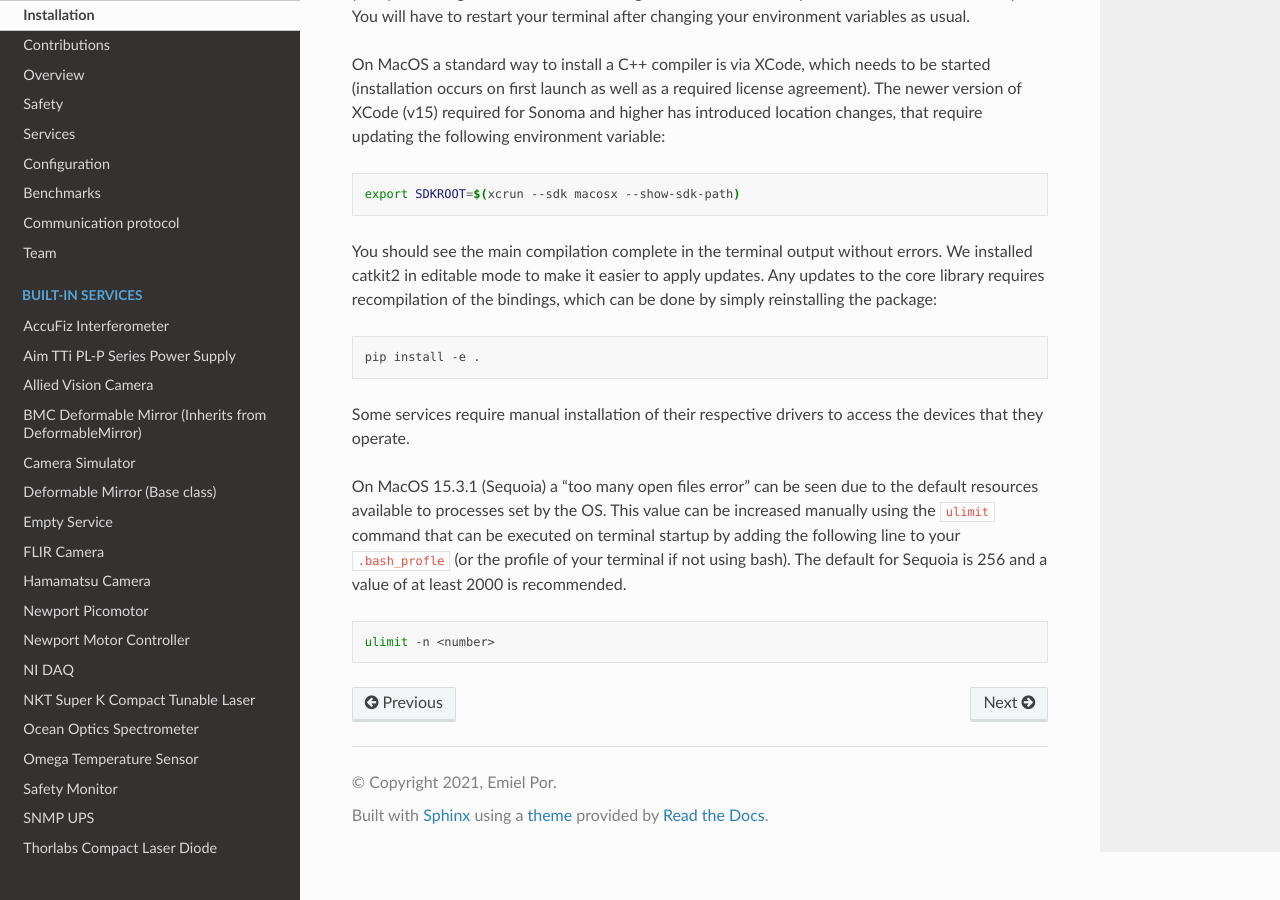
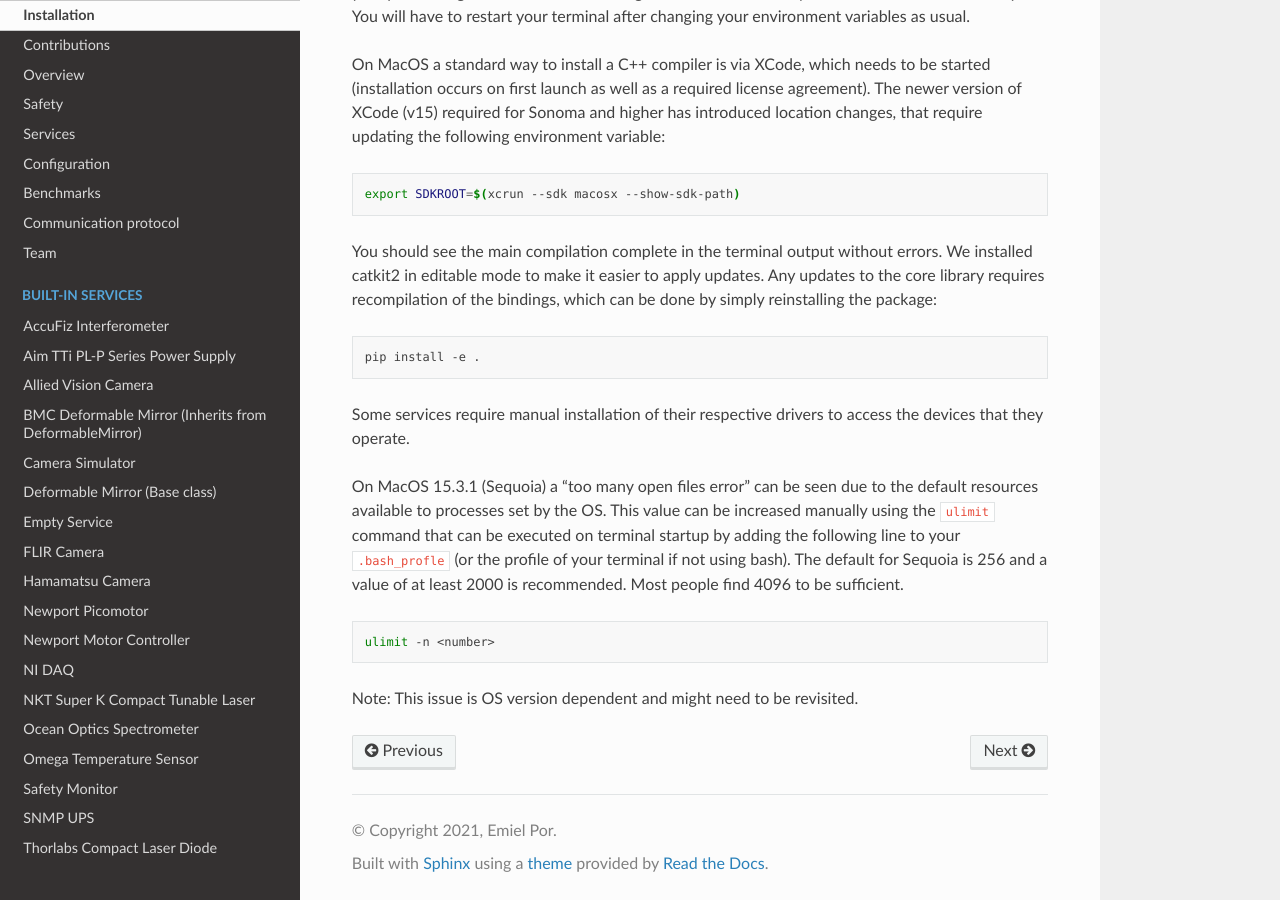
Before and after one commit to spacetelescope/catkit2, a Sphinx documentation site: the page built from docs/installation.rst, in a window 1280 px wide and 900 px high, scrolled down 682 px. Built offline with Sphinx 7.4.7 and the Read the Docs theme 3.1.0, drawn with Linux system fonts in a browser that asks for light colours.

Commit message:
update to installation docs.

```diff
--- a/docs/installation.rst
+++ b/docs/installation.rst
@@ -38,8 +38,10 @@ On MacOS 15.3.1 (Sequoia) a "too many open files error" can be seen due to the d
 available to processes set by the OS. This value can be increased manually using the ``ulimit``
 command that can be executed on terminal startup by adding the following line to your
 ``.bash_profle`` (or the profile of your terminal if not using bash). The default for Sequoia is 256
-and a value of at least 2000 is recommended.
+and a value of at least 2000 is recommended. Most people find 4096 to be sufficient.
 
 .. code-block:: bash
 
     ulimit -n <number>
+
+Note: This issue is OS version dependent and might need to be revisited.
```
